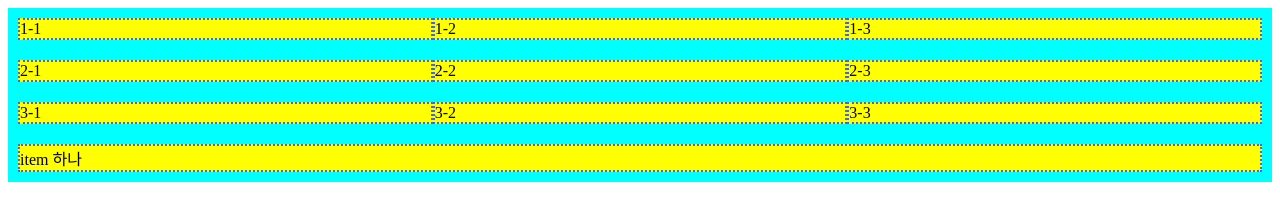
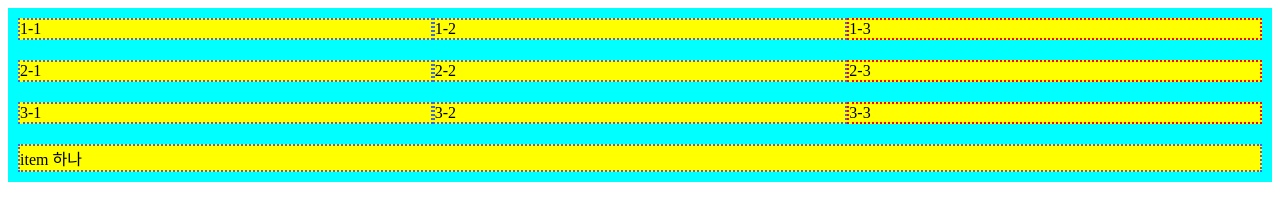
Before and after one commit to bluerampart/html-css, a plain HTML site: page day2-3.html in a window 1280 px wide. Drawn offline with Linux system fonts and the light colour scheme.

Commit message:
nth-child add

```diff
--- a/day2-3.html
+++ b/day2-3.html
@@ -17,6 +17,14 @@
                 border: 2px dotted royalblue;
                 background-color: yellow;
                 flex-grow: 1; /* 아이템들이 알아서 빈 공간을 효율적으로 차지함. 1:1:1 이런느낌.*/
+            }
+
+            .item:nth-child(3){
+                width: 100px;
+                border: 2px dotted red;
+                background-color: yellow;
+                flex-grow:1;
+
             }
         </style>
 
```
